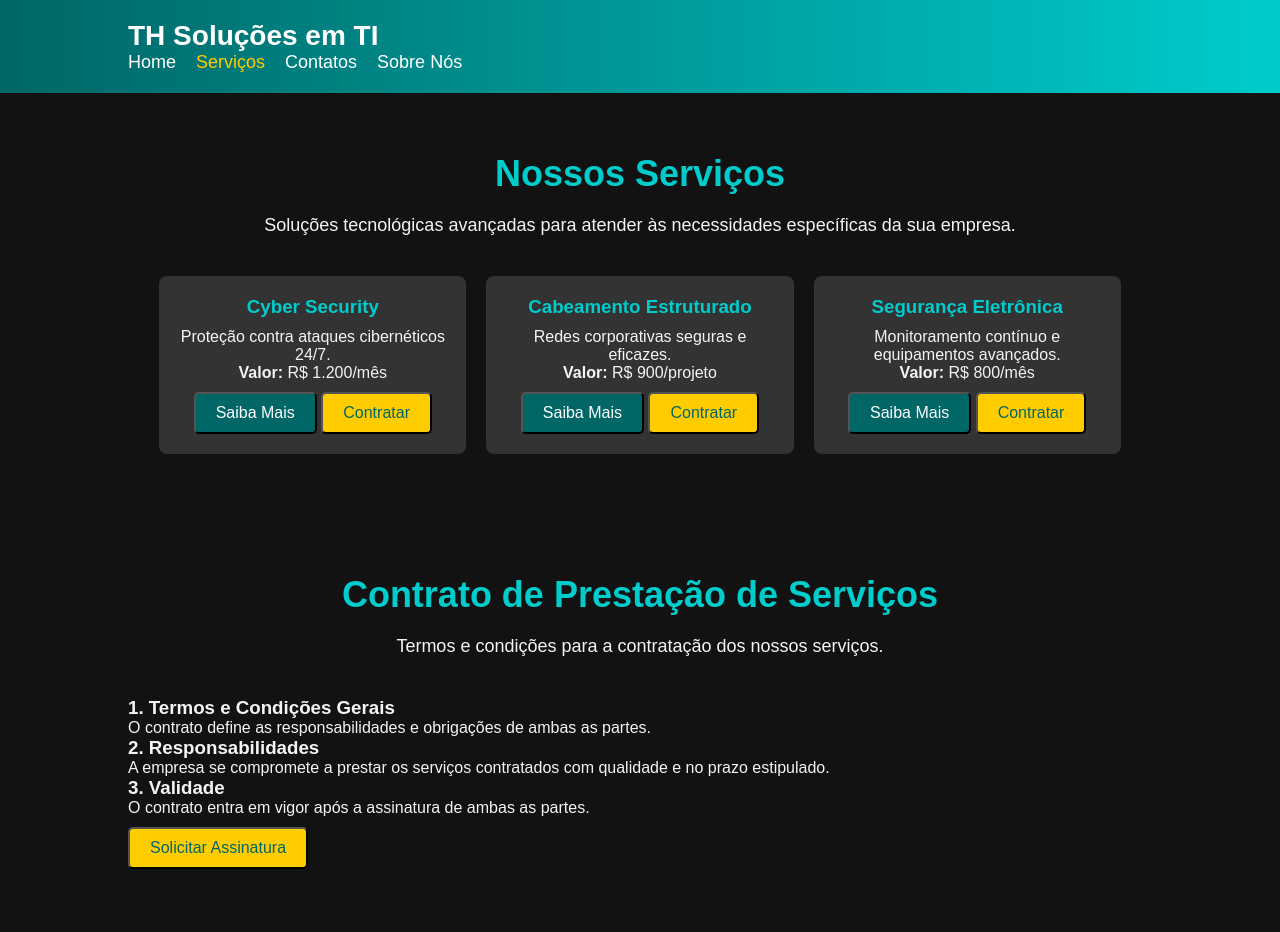
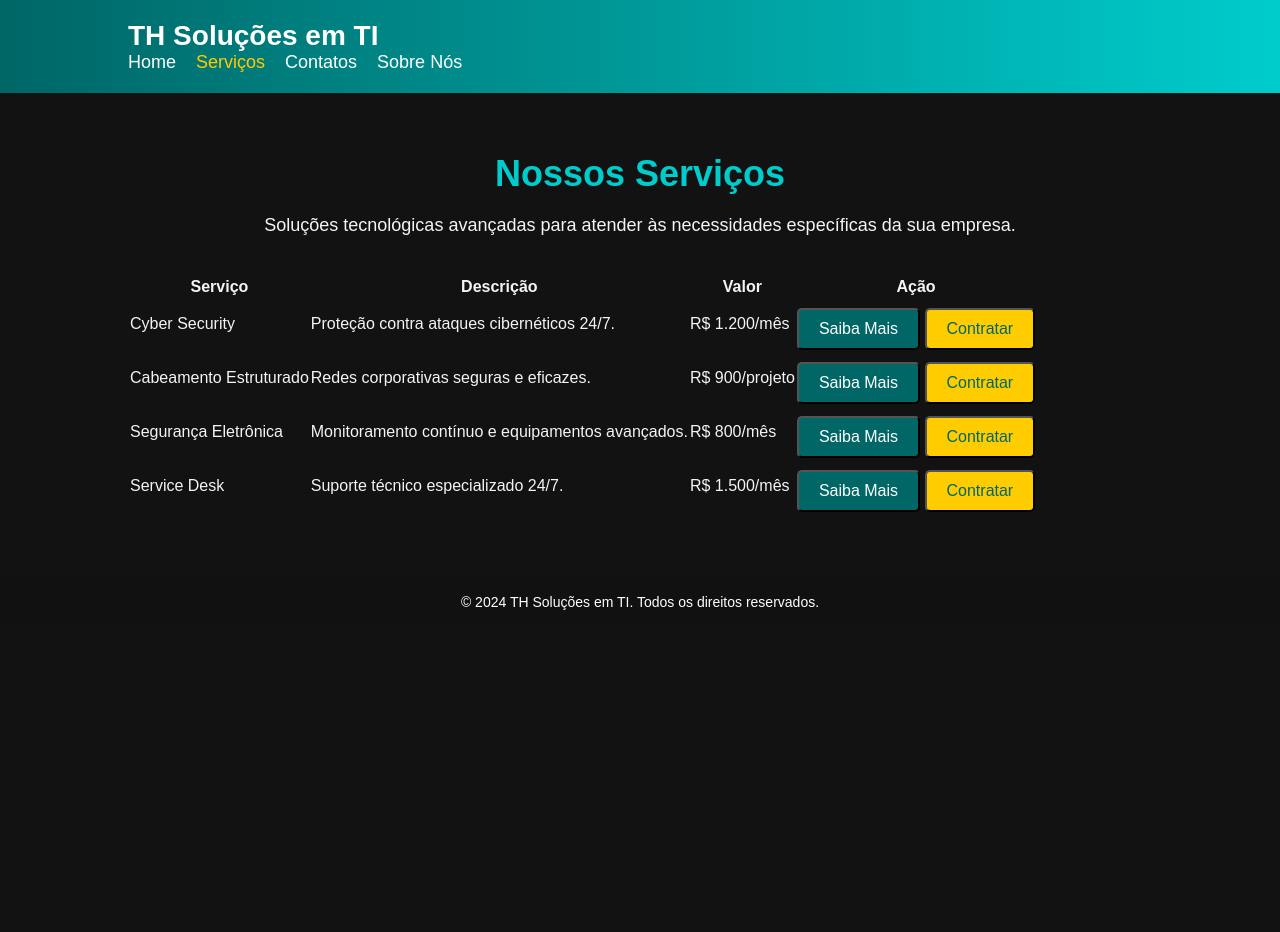
Before and after one commit to joseclevis/ThSoluc-oesti, a plain HTML site: page servicos.html in a window 1280 px wide. Shown: the top 932 px of the page. After the commit the page ends 800 px from the top, so only its background shows below. Drawn offline with Linux system fonts and the light colour scheme.

Commit message:
Update servicos.html

```diff
--- a/servicos.html
+++ b/servicos.html
@@ -28,50 +28,58 @@
     <div class="container">
         <h2 class="section-title">Nossos Serviços</h2>
         <p class="section-description">Soluções tecnológicas avançadas para atender às necessidades específicas da sua empresa.</p>
-        <div class="service-list">
-            <div class="service">
-                <h3>Cyber Security</h3>
-                <p>Proteção contra ataques cibernéticos 24/7.</p>
-                <p><strong>Valor:</strong> R$ 1.200/mês</p>
-                <button class="btn" onclick="showDetails('Cyber Security')">Saiba Mais</button>
-                <button class="btn-primary" onclick="location.href='contatos.html?servico=Cyber Security'">Contratar</button>
-            </div>
 
-            <div class="service">
-                <h3>Cabeamento Estruturado</h3>
-                <p>Redes corporativas seguras e eficazes.</p>
-                <p><strong>Valor:</strong> R$ 900/projeto</p>
-                <button class="btn" onclick="showDetails('Cabeamento Estruturado')">Saiba Mais</button>
-                <button class="btn-primary" onclick="location.href='contatos.html?servico=Cabeamento Estruturado'">Contratar</button>
-            </div>
+        <table class="service-table">
+            <thead>
+                <tr>
+                    <th>Serviço</th>
+                    <th>Descrição</th>
+                    <th>Valor</th>
+                    <th>Ação</th>
+                </tr>
+            </thead>
+            <tbody>
+                <tr>
+                    <td>Cyber Security</td>
+                    <td>Proteção contra ataques cibernéticos 24/7.</td>
+                    <td>R$ 1.200/mês</td>
+                    <td>
+                        <button class="btn" onclick="showDetails('Cyber Security')">Saiba Mais</button>
+                        <button class="btn-primary" onclick="location.href='contatos.html?servico=Cyber Security'">Contratar</button>
+                    </td>
+                </tr>
 
-            <div class="service">
-                <h3>Segurança Eletrônica</h3>
-                <p>Monitoramento contínuo e equipamentos avançados.</p>
-                <p><strong>Valor:</strong> R$ 800/mês</p>
-                <button class="btn" onclick="showDetails('Segurança Eletrônica')">Saiba Mais</button>
-                <button class="btn-primary" onclick="location.href='contatos.html?servico=Segurança Eletrônica'">Contratar</button>
-            </div>
-        </div>
-    </div>
-</section>
+                <tr>
+                    <td>Cabeamento Estruturado</td>
+                    <td>Redes corporativas seguras e eficazes.</td>
+                    <td>R$ 900/projeto</td>
+                    <td>
+                        <button class="btn" onclick="showDetails('Cabeamento Estruturado')">Saiba Mais</button>
+                        <button class="btn-primary" onclick="location.href='contatos.html?servico=Cabeamento Estruturado'">Contratar</button>
+                    </td>
+                </tr>
 
-<!-- Contrato -->
-<section id="contrato" class="section">
-    <div class="container">
-        <h2 class="section-title">Contrato de Prestação de Serviços</h2>
-        <p class="section-description">Termos e condições para a contratação dos nossos serviços.</p>
+                <tr>
+                    <td>Segurança Eletrônica</td>
+                    <td>Monitoramento contínuo e equipamentos avançados.</td>
+                    <td>R$ 800/mês</td>
+                    <td>
+                        <button class="btn" onclick="showDetails('Segurança Eletrônica')">Saiba Mais</button>
+                        <button class="btn-primary" onclick="location.href='contatos.html?servico=Segurança Eletrônica'">Contratar</button>
+                    </td>
+                </tr>
 
-        <h3>1. Termos e Condições Gerais</h3>
-        <p>O contrato define as responsabilidades e obrigações de ambas as partes.</p>
-
-        <h3>2. Responsabilidades</h3>
-        <p>A empresa se compromete a prestar os serviços contratados com qualidade e no prazo estipulado.</p>
-
-        <h3>3. Validade</h3>
-        <p>O contrato entra em vigor após a assinatura de ambas as partes.</p>
-
-        <button class="btn-primary" onclick="location.href='contatos.html'">Solicitar Assinatura</button>
+                <tr>
+                    <td>Service Desk</td>
+                    <td>Suporte técnico especializado 24/7.</td>
+                    <td>R$ 1.500/mês</td>
+                    <td>
+                        <button class="btn" onclick="showDetails('Service Desk')">Saiba Mais</button>
+                        <button class="btn-primary" onclick="location.href='contatos.html?servico=Service Desk'">Contratar</button>
+                    </td>
+                </tr>
+            </tbody>
+        </table>
     </div>
 </section>
 
```
